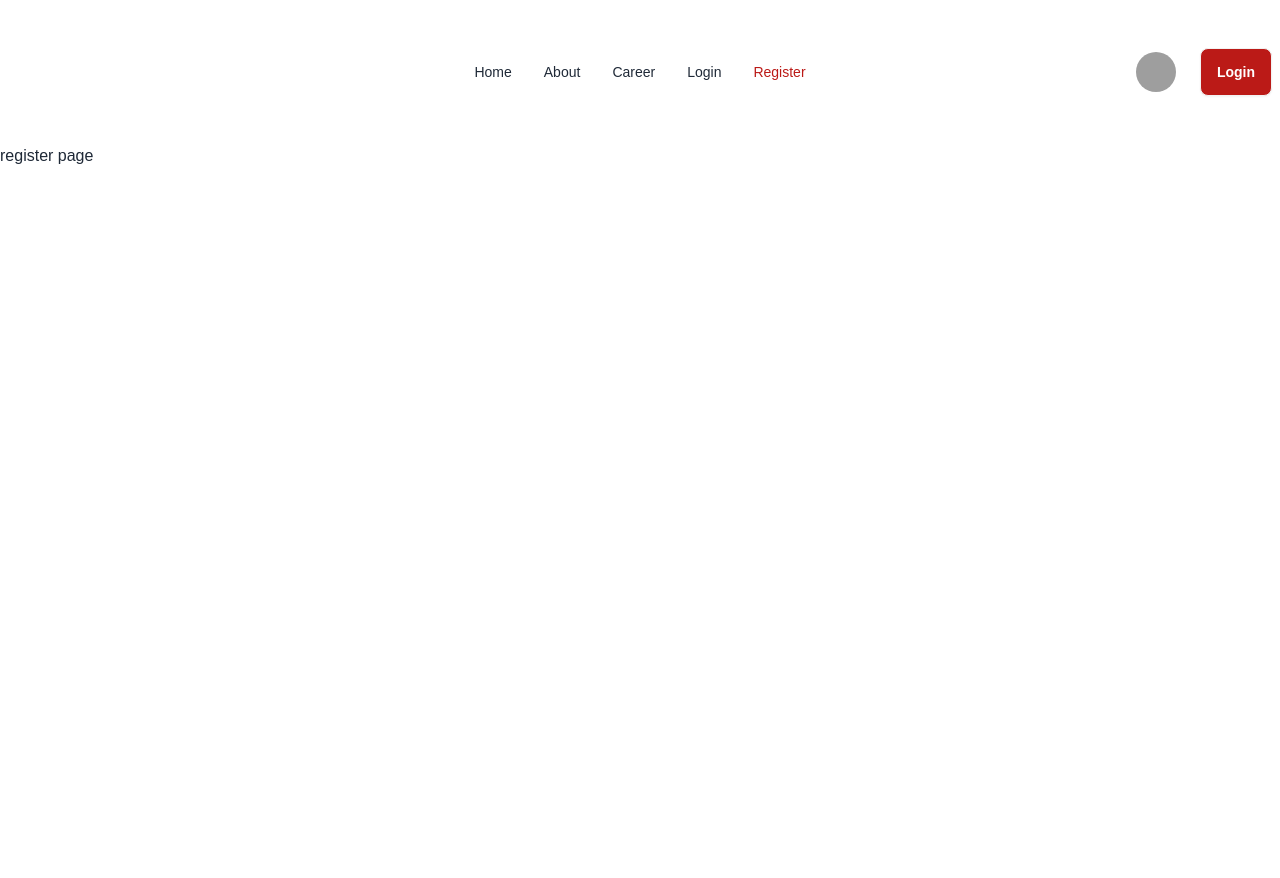
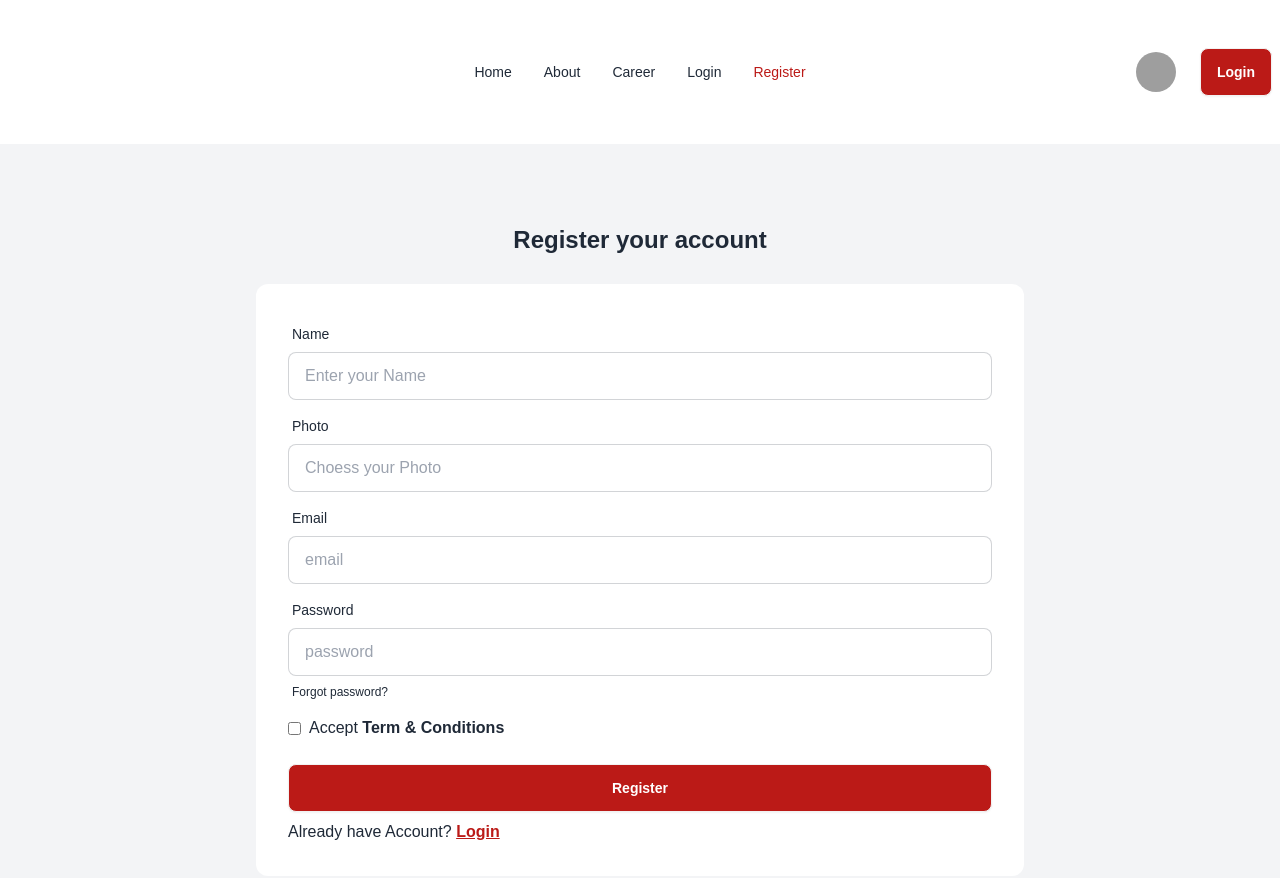
Before and after one commit to hellomaruf/News-Street-Journal, a React (Vite) app: page /register in a window 1280 px wide. Shown: the top 878 px of the page. Before the commit the page ends 800 px from the top, so only its background shows below. Built offline with nearby package versions, Linux system fonts and the light colour scheme; grey boxes are pictures that could not be loaded.

Commit message:
added register section

```diff
--- a/src/Pages/Login.jsx
+++ b/src/Pages/Login.jsx
@@ -37,8 +37,8 @@ function Login() {
               </a>
             </label>
           </div>
-          <div className="form-control mt-6">
-            <button className="btn bg-[#BB1A17] text-white">Login</button>
+          <div className="form-control mt-4">
+            <button className="btn bg-[#BB1A17] hover:bg-[#d23d3a] text-white">Login</button>
           </div>
           <p>
             If you are new here then{" "}
--- a/src/Pages/Register.jsx
+++ b/src/Pages/Register.jsx
@@ -1,10 +1,87 @@
+import { Link } from "react-router-dom";
 import Nav from "../shared/Navbar/Nav";
 
 function Register() {
   return (
     <div className="max-w-7xl mx-auto">
       <Nav />
-      register page
+      <div className="bg-gray-100 py-20">
+        <h1 className="text-center font-semibold text-2xl pb-7">
+          Register your account
+        </h1>
+        <form className="card-body max-w-3xl mx-auto bg-white rounded-xl">
+          <div className="form-control">
+            <label className="label">
+              <span className="label-text">Name</span>
+            </label>
+            <input
+              name="name"
+              type="text"
+              placeholder="Enter your Name"
+              className="input input-bordered"
+              required
+            />
+          </div>
+          <div className="form-control">
+            <label className="label">
+              <span className="label-text">Photo</span>
+            </label>
+            <input
+              name="photo"
+              type="text"
+              placeholder="Choess your Photo"
+              className="input input-bordered"
+              required
+            />
+          </div>
+          <div className="form-control">
+            <label className="label">
+              <span className="label-text">Email</span>
+            </label>
+            <input
+              name="email"
+              type="email"
+              placeholder="email"
+              className="input input-bordered"
+              required
+            />
+          </div>
+          <div className="form-control">
+            <label className="label">
+              <span className="label-text">Password</span>
+            </label>
+            <input
+              name="password"
+              type="password"
+              placeholder="password"
+              className="input input-bordered"
+              required
+            />
+            <label className="label">
+              <a href="#" className="label-text-alt link link-hover">
+                Forgot password?
+              </a>
+            </label>
+          </div>
+          <div className="flex items-center gap-2">
+            <input type="checkbox" name="" id="" />
+            <p>
+              Accept <span className="font-semibold ">Term & Conditions</span>
+            </p>
+          </div>
+          <div className="form-control mt-4">
+            <button className="btn bg-[#BB1A17] hover:bg-[#d23d3a] text-white">
+              Register
+            </button>
+          </div>
+          <p>
+            Already have Account?{" "}
+            <Link className="font-bold text-[#BB1A17] underline" to="/login">
+              Login
+            </Link>
+          </p>
+        </form>
+      </div>
     </div>
   );
 }
```
